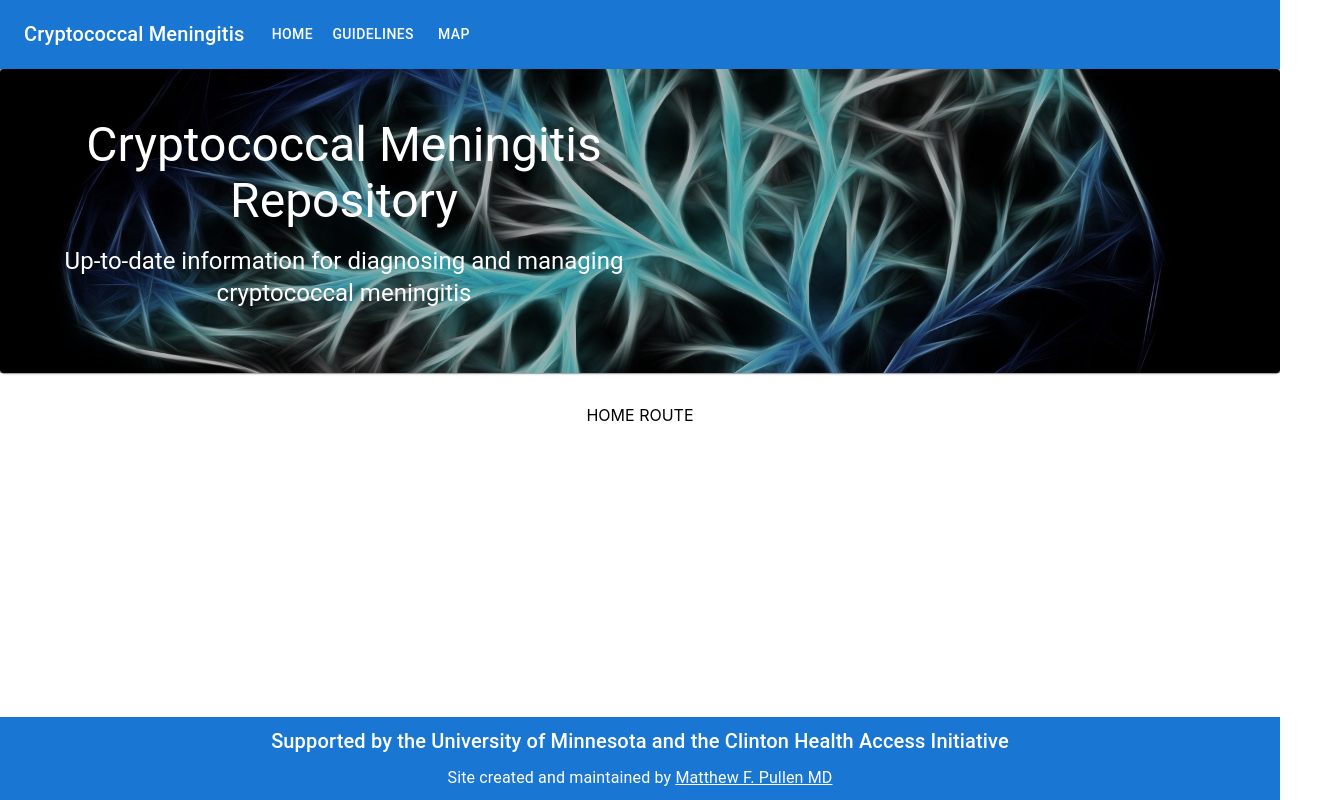
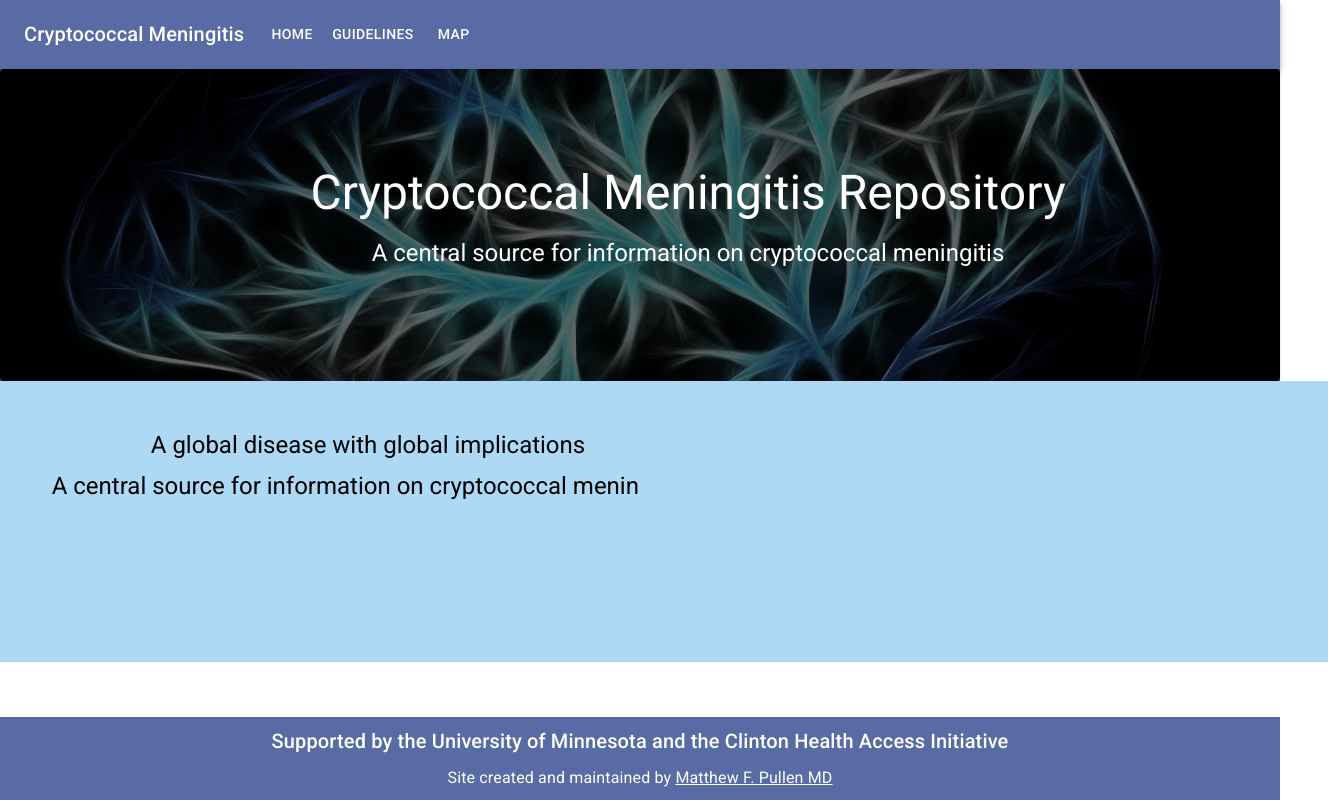
Before and after one commit to mfpullen22/cm_chai, a React (Create React App) app: page / in a window 1280 px wide. Shown: the whole page, 1328 px wide, since content can reach past the window. Built offline with nearby package versions, Linux system fonts and the light colour scheme.

Commit message:
Working on Home Page

```diff
--- a/package.json
+++ b/package.json
@@ -5,7 +5,7 @@
   "dependencies": {
     "@emotion/react": "^11.8.1",
     "@emotion/styled": "^11.8.1",
-    "@fontsource/roboto": "^4.5.3",
+    "@fontsource/roboto": "^4.5.5",
     "@material-ui/core": "^4.12.3",
     "@material-ui/icons": "^4.11.2",
     "@mui/material": "^5.5.0",
--- a/src/App.js
+++ b/src/App.js
@@ -5,6 +5,10 @@ import Home from "./components/home";
 import Guidelines from "./components/guidelines";
 import Map from "./components/map";
 import Footer from './components/footer';
+import '@fontsource/roboto/300.css';
+import '@fontsource/roboto/400.css';
+import '@fontsource/roboto/500.css';
+import '@fontsource/roboto/700.css';
 
 
 
--- a/src/components/footer.js
+++ b/src/components/footer.js
@@ -6,7 +6,7 @@ import Link from '@mui/material/Link';
 
 function Footer() {
     return (
-        <Box component="footer" sx={{width: "100%", color: "white", bgcolor: '#1976d2', py: 1, position: "fixed", bottom: 0}}>
+        <Box component="footer" sx={{width: "100%", color: "white", bgcolor: 'rgb(88, 107, 164)', py: 1, position: "fixed", bottom: 0}}>
         <Container maxWidth="lg">
             <Typography variant="h6" align="center" gutterBottom>
             Supported by the University of Minnesota and the Clinton Health Access Initiative
@@ -14,7 +14,7 @@ function Footer() {
             <Typography
             variant="subtitle1"
             align="center"
-            color="text.secondary"
+            color="text.secondaryblack"
             component="p"
             sx={{ color: "white"}}
             >
--- a/src/components/header.js
+++ b/src/components/header.js
@@ -13,7 +13,7 @@ function Header() {
         position: 'relative',
         backgroundColor: 'grey.800',
         color: '#fff',
-        mb: 4,
+        mb: 0,
         backgroundSize: 'cover',
         backgroundRepeat: 'no-repeat',
         backgroundPosition: 'center',
@@ -29,23 +29,25 @@ function Header() {
           bottom: 0,
           right: 0,
           left: 0,
-          backgroundColor: 'rgba(0,0,0,.3)',
+          backgroundColor: 'rgba(0,0,0,.6)',
+          m: 0,
         }}
       />
       <Grid container>
-        <Grid item md={6}>
+        <Grid item md={12}>
           <Box
             sx={{
               position: 'relative',
-              p: { xs: 3, md: 6 },
+              p: { xs: 12, md: 12 },
               pr: { md: 0 },
+              m: 0,
             }}
           >
             <Typography component="h1" variant="h3" color="inherit" gutterBottom>
               Cryptococcal Meningitis Repository
             </Typography>
             <Typography variant="h5" color="inherit" paragraph>
-              Up-to-date information for diagnosing and managing cryptococcal meningitis
+              A central source for information on cryptococcal meningitis
             </Typography>
           </Box>
         </Grid>
--- a/src/components/home.js
+++ b/src/components/home.js
@@ -1,11 +1,49 @@
 import * as React from 'react';
 import Header from './header';
+import Typography from '@mui/material/Typography';
+import Grid from '@mui/material/Grid';
+import Box from '@mui/material/Box';
 
 function Home() {
     return (
     <div>
-        <Header />
-        HOME ROUTE
+    <Header />
+      <Grid container>
+        <Grid item md={6}>
+          <Box
+            sx={{
+              position: 'relative',
+              height: "100%",
+              width: "100%",
+              p: { xs: 3, md: 6 },
+              pr: { md: 0 },
+              m: {md: 0},
+              background: "rgb(173, 217, 244)",
+            }}
+          >
+            <Typography component="h1" variant="h5" color="inherit" gutterBottom>
+              A global disease with global implications
+            </Typography>
+            <Typography variant="h5" color="inherit" paragraph>
+              A central source for information on cryptococcal meningitis
+            </Typography>
+          </Box>
+        </Grid>
+        <Grid item md={6}>
+        <Box
+            sx={{
+              position: 'relative',
+              height: "100%",
+              width: "100%",
+              p: { xs: 3, md: 6 },
+              pr: { md: 0 },
+              m: {md: 0} ,
+              background: "rgb(173, 217, 244)",
+            }}
+          >
+        </Box>
+        </Grid>
+      </Grid>
     </div>
     );
 }
--- a/src/components/map.js
+++ b/src/components/map.js
@@ -5,14 +5,16 @@ import features from "../data/countries.json";
 
 function Map() {
     //const[countries, setCountries] = useState([]);
-    const countries = features;
+    //const countries = features;
 
     return (
         <div>
-            <CryptoMap countries={countries}/>
+            <CryptoMap />
             <Legend />
         </div>
     );
 }
 
+//countries={countries}
+
 export default Map;
--- a/src/components/navbar.js
+++ b/src/components/navbar.js
@@ -26,7 +26,7 @@ const Navbar = () => {
   };
 
   return (
-    <AppBar position="static">
+    <AppBar position="static" style={{ background: "rgb(88, 107, 164)" }}>
       <Container maxWidth="xl">
         <Toolbar disableGutters>
           <Typography
```
Also changed, not shown: src/components/herosection.js (added, +11 -0 lines), src/images/brain_icon.png (added), 1 other file (tests, documents, lock files or other folders).
